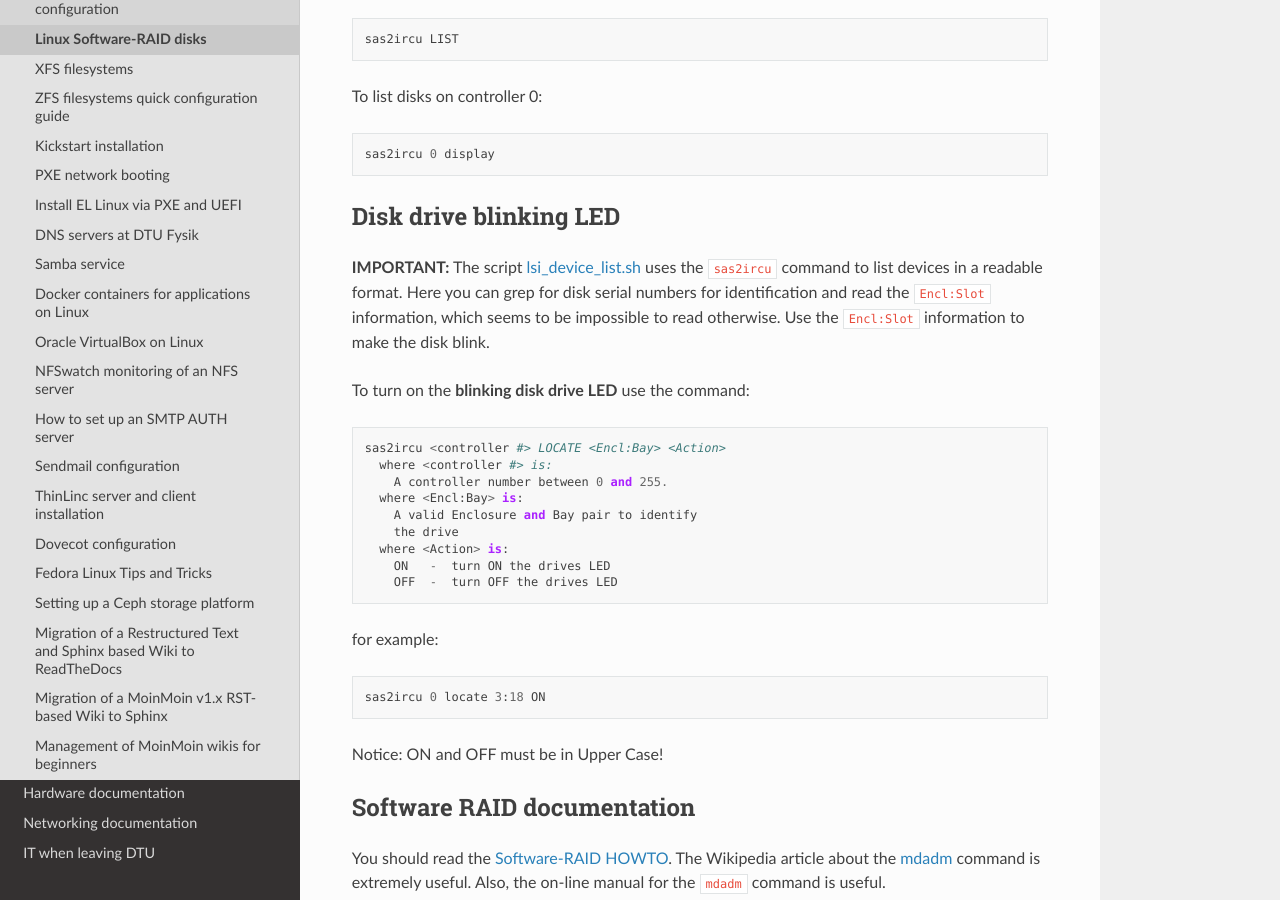
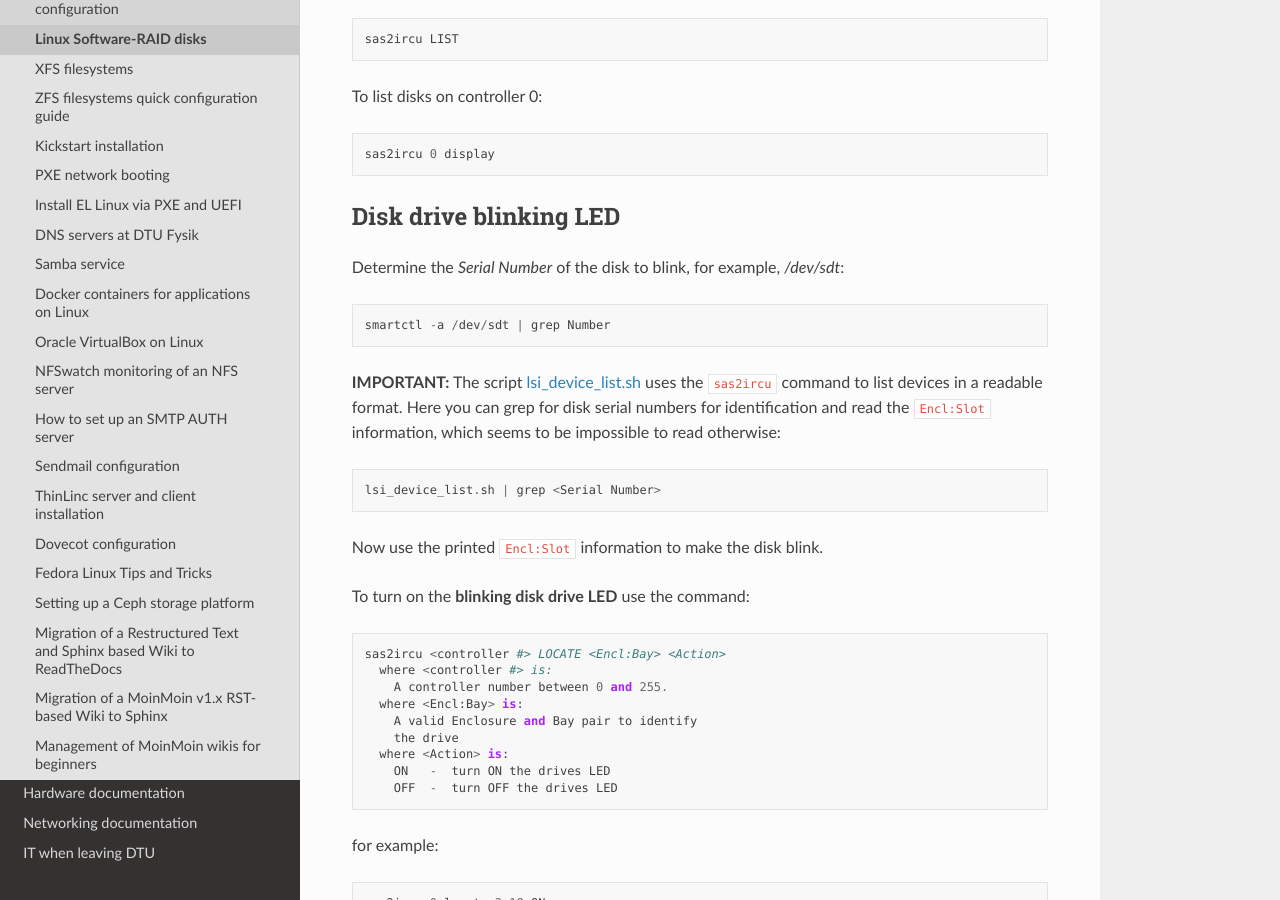
Before and after one commit to OleHolmNielsen/ITwiki, a Sphinx documentation site: the page built from docs/LinuxSoftwareRAID.rst, in a window 1280 px wide and 900 px high, scrolled down 1683 px. Built offline with Sphinx 7.4.7 and the Read the Docs theme 2.0.0, drawn with Linux system fonts in a browser that asks for light colours.

Commit message:
Determine Encl:Slot numbers

```diff
--- a/docs/LinuxSoftwareRAID.rst
+++ b/docs/LinuxSoftwareRAID.rst
@@ -63,11 +63,18 @@ To list disks on controller 0::
 Disk drive blinking LED
 -----------------------
 
+Determine the *Serial Number* of the disk to blink, for example, */dev/sdt*::
+
+  smartctl -a /dev/sdt | grep Number
+
 **IMPORTANT:**
 The script lsi_device_list.sh__ uses the ``sas2ircu`` command to list devices in a readable format.
 Here you can grep for disk serial numbers for identification and read the ``Encl:Slot`` information,
-which seems to be impossible to read otherwise.
-Use the ``Encl:Slot`` information to make the disk blink.
+which seems to be impossible to read otherwise::
+
+  lsi_device_list.sh | grep <Serial Number>
+
+Now use the printed ``Encl:Slot`` information to make the disk blink.
 
 To turn on the **blinking disk drive LED** use the command::
 
```
